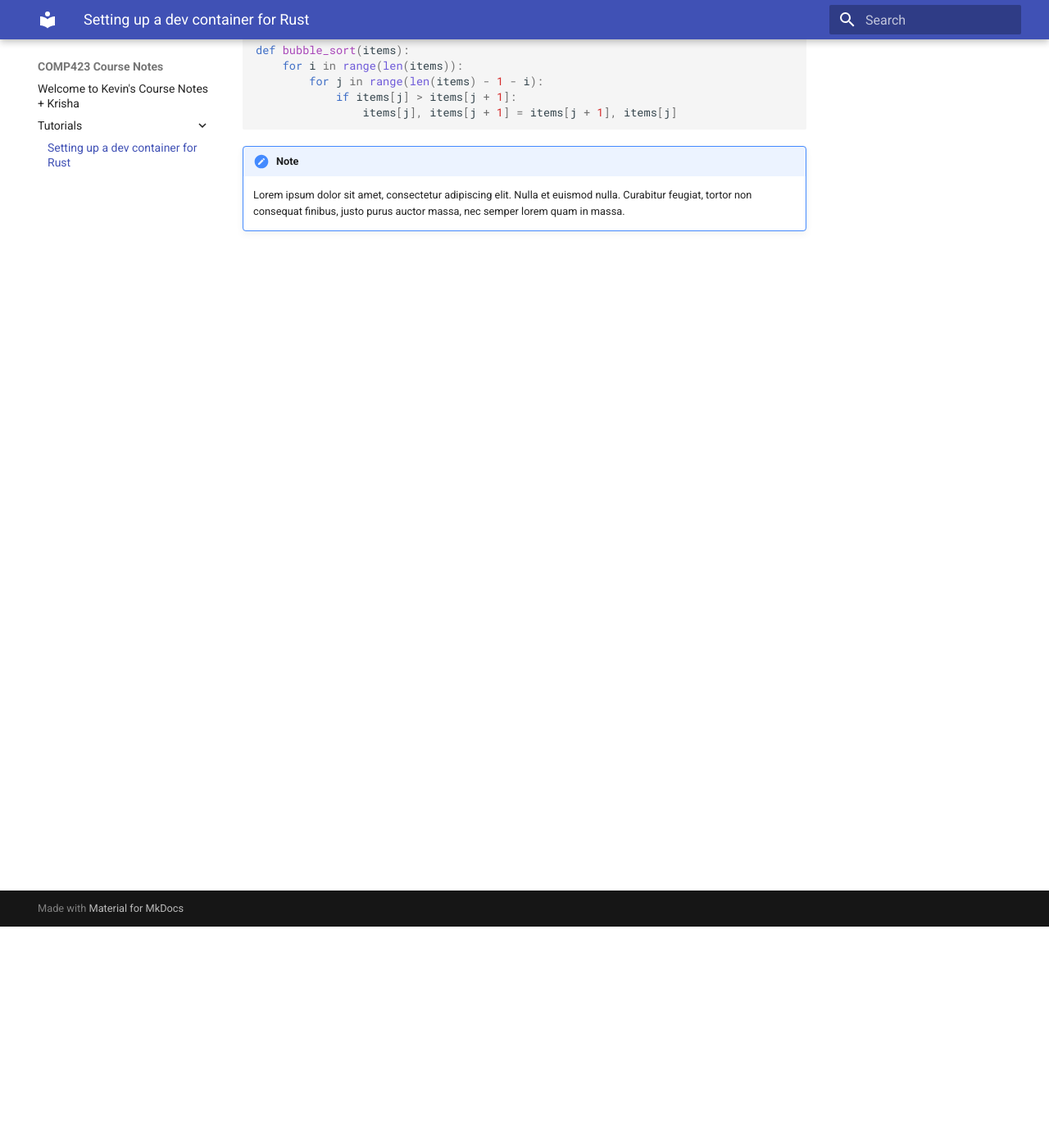
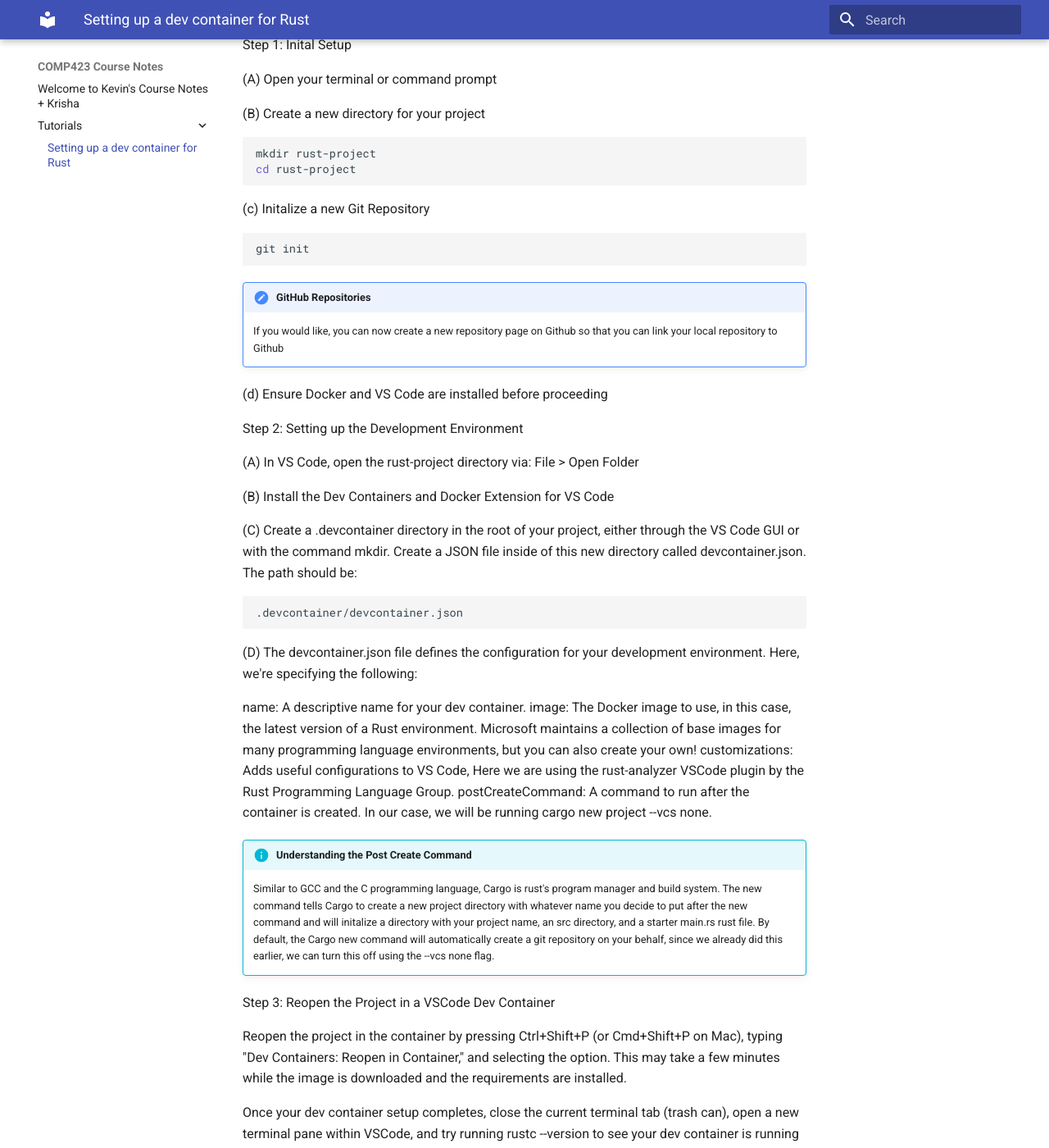
Before and after one commit to Kevinofma/comp423-course-notes, an MkDocs documentation site: the page built from docs/tutorials/rust-setup.md, in a window 1280 px wide and 1400 px high, scrolled down 270 px. Shown: the whole window at 82% size. Built offline with MkDocs 1.6.1 and Material for MkDocs 9.7.7, drawn with Linux system fonts in a browser that asks for light colours; some of the changed text lies outside the part shown.

Commit message:
First Draft

````diff
--- a/docs/tutorials/rust-setup.md
+++ b/docs/tutorials/rust-setup.md
@@ -4,16 +4,61 @@
 
 * Reviewer: [Krisha Avula](https://github.com/krisha188)
 
-``` py title="bubble_sort.py"
-def bubble_sort(items):
-    for i in range(len(items)):
-        for j in range(len(items) - 1 - i):
-            if items[j] > items[j + 1]:
-                items[j], items[j + 1] = items[j + 1], items[j]
+How To Set Up Your Rust Dev Container With Docker and Github
+
+Step 1: Inital Setup
+
+(A) Open your terminal or command prompt
+
+(B) Create a new directory for your project
+
+``` bash
+mkdir rust-project
+cd rust-project
 ```
 
-!!! note
+(c) Initalize a new Git Repository
 
-    Lorem ipsum dolor sit amet, consectetur adipiscing elit. Nulla et euismod
-    nulla. Curabitur feugiat, tortor non consequat finibus, justo purus auctor
-    massa, nec semper lorem quam in massa.
+``` bash
+git init
+```
+
+!!! note "GitHub Repositories"
+
+    If you would like, you can now create a new repository page on Github so that
+    you can link your local repository to Github
+
+(d) Ensure Docker and VS Code are installed before proceeding
+
+Step 2: Setting up the Development Environment
+
+(A) In VS Code, open the rust-project directory via: File > Open Folder
+
+(B) Install the Dev Containers and Docker Extension for VS Code
+
+(C) Create a .devcontainer directory in the root of your project, either through
+    the VS Code GUI or with the command mkdir. Create a JSON file inside of this
+    new directory called devcontainer.json. The path should be:
+
+
+    .devcontainer/devcontainer.json
+
+
+(D) The devcontainer.json file defines the configuration for your development environment. Here, we're specifying the following:
+
+name: A descriptive name for your dev container.
+image: The Docker image to use, in this case, the latest version of a Rust environment. Microsoft maintains a collection of base images for many programming language environments, but you can also create your own!
+customizations: Adds useful configurations to VS Code, Here we are using the rust-analyzer VSCode plugin by the Rust Programming Language Group.
+postCreateCommand: A command to run after the container is created. In our case, we will be running cargo new project --vcs none.
+
+!!! info "Understanding the Post Create Command"
+
+    Similar to GCC and the C programming language, Cargo is rust's program manager and build system. The new command tells Cargo to create a new project directory with whatever name you decide to put after the new command and will initalize a directory with your project name, an src directory, and a starter main.rs rust file. By default, the Cargo new command will automatically create a git repository on your behalf, since we already did this earlier, we can turn this off using the --vcs none flag.
+
+Step 3: Reopen the Project in a VSCode Dev Container
+
+Reopen the project in the container by pressing Ctrl+Shift+P (or Cmd+Shift+P on Mac), typing "Dev Containers: Reopen in Container," and selecting the option. This may take a few minutes while the image is downloaded and the requirements are installed.
+
+Once your dev container setup completes, close the current terminal tab (trash can), open a new terminal pane within VSCode, and try running rustc --version to see your dev container is running a recent version of rust without much effort! (As of this writing: rustc 1.83.0 should be the current version as of Janurary 26, 2025)
+
+Congratulations! You have created your first rust dev container.
````
